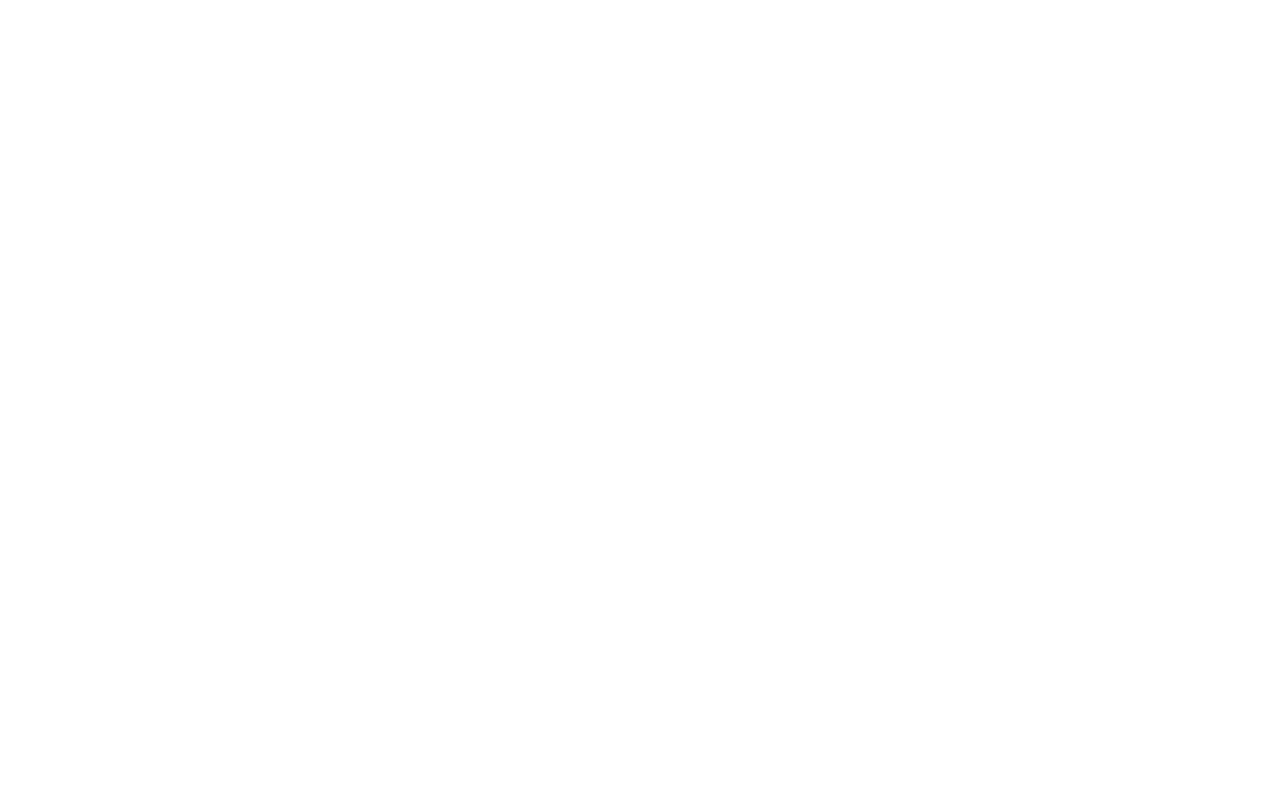
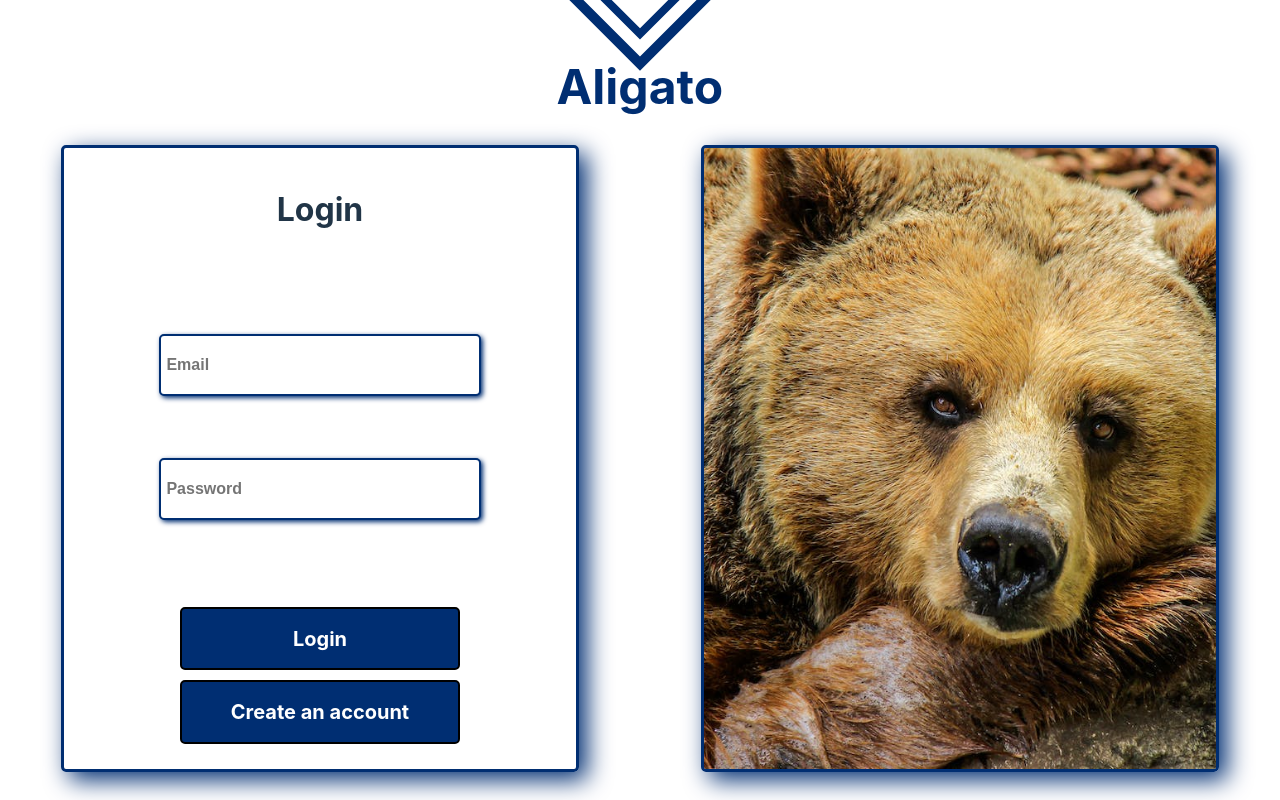
Before and after one commit to Patr0sss/Aligato-shop, a React (Vite) app: page /loginPage in a window 1280 px wide. Built offline with nearby package versions, Linux system fonts and the light colour scheme.

Commit message:
Login page

```diff
--- a/src/App.css
+++ b/src/App.css
@@ -27,8 +27,6 @@
   overflow-x: hidden;
   padding-top: 10px;
   padding-bottom: 140px;
-  background-color: #009cf1;
-  background-color: #7fcdf8;
   background-color: rgb(149, 193, 246);
 }
 
@@ -118,7 +116,7 @@
   justify-content: space-between;
   font-weight: bold;
   color: white;
-  padding-bottom: 5px;
+  padding-bottom: 15px;
   padding-top: 5px;
 }
 .filteringOptions {
@@ -129,6 +127,7 @@
   width: 50%;
   font-family: Arial;
   font-size: 20px;
+  /* padding-bottom: 10px; */
 }
 
 .filterOption {
@@ -158,6 +157,19 @@
   font-family: arial;
   font-weight: bold;
   font-size: 3rem;
+}
+
+.buyingInput,
+.buyingInput:hover,
+.buyingInput::selection {
+  width: 50%;
+  height: 35px;
+  border: none;
+  outline: transparent;
+  border-radius: 5px;
+  font-size: 20px;
+  padding-left: 10px;
+  padding-right: 10px;
 }
 
 @media (max-width: 950px) {
--- a/src/App.tsx
+++ b/src/App.tsx
@@ -149,6 +149,10 @@
                 </div>
               ))}
             </div>
+            <input
+              placeholder="Czego Szukasz ?"
+              className="buyingInput"
+            ></input>
             <div className="numItems">Number Of Items : {itemCount}</div>
           </div>
 
--- a/src/components/NavBar/NavBar.css
+++ b/src/components/NavBar/NavBar.css
@@ -49,9 +49,47 @@
   border-radius: 20px;
   padding: 4px;
   font-family: Arial;
-  font-size: 20px;
+  font-size: 30px;
   font-weight: bold;
   color: white;
+}
+
+.LoginDivForTriangle2 {
+  height: 110px;
+  display: flex;
+  justify-content: center;
+  align-items: center;
+}
+
+.boxForTriangle2 {
+  height: 100px;
+  aspect-ratio: 1;
+  display: flex;
+  justify-content: center;
+  align-items: center;
+  position: absolute;
+  top: 0;
+}
+
+.loginPageBigTriangle2 {
+  width: 100%;
+  aspect-ratio: 1;
+  border: 10px solid white;
+  transform: translateY(-50%) rotate(135deg);
+  margin: auto;
+  display: flex;
+  justify-content: center;
+  align-items: center;
+}
+
+.loginPageSmallTriangle2 {
+  width: 50%;
+  aspect-ratio: 1;
+  border: 8px solid white;
+  position: relative;
+  display: flex;
+  justify-content: center;
+  align-items: center;
 }
 
 @media (max-width: 950px) {
--- a/src/pages/itemPage/ItemPage.tsx
+++ b/src/pages/itemPage/ItemPage.tsx
@@ -74,7 +74,7 @@
                 <div
                   className="sign"
                   onClick={() => {
-                    if (quantity > 0) {
+                    if (quantity > 1) {
                       setQuantity(quantity - 1);
                     }
                   }}
@@ -93,7 +93,7 @@
                   +
                 </div>
               </div>
-              <div className="dollarPrice">${newData.price}</div>
+              <div className="dollarPrice">${newData.price * quantity}</div>
             </div>
             <div className="addCart">
               <div className="cartButton">add to cart</div>
--- a/src/pages/loginPage/LoginPage.css
+++ b/src/pages/loginPage/LoginPage.css
@@ -0,0 +1,269 @@
+.loginPage {
+  width: 100vw;
+  min-height: 100vh;
+  display: flex;
+  justify-content: center;
+  align-items: center;
+  flex-direction: column;
+}
+
+.LoginDivForTriangle {
+  height: 110px;
+  display: flex;
+  justify-content: center;
+  align-items: center;
+}
+
+.boxForTriangle {
+  height: 100px;
+  aspect-ratio: 1;
+  display: flex;
+  justify-content: center;
+  align-items: center;
+  position: absolute;
+  top: 0;
+}
+
+.loginPageBigTriangle {
+  width: 100%;
+  aspect-ratio: 1;
+  border: 10px solid #002e72;
+  transform: translateY(-50%) rotate(135deg);
+  margin: auto;
+  display: flex;
+  justify-content: center;
+  align-items: center;
+}
+
+.loginPageSmallTriangle {
+  width: 50%;
+  aspect-ratio: 1;
+  border: 8px solid #002e72;
+  position: relative;
+  display: flex;
+  justify-content: center;
+  align-items: center;
+}
+
+.AbsoluteBrand,
+.AbsoluteBrand:hover {
+  transform: rotate(-135deg) translateY(120%);
+  position: absolute;
+  font-size: 3rem;
+  font-weight: bold;
+  color: #002e72;
+}
+.boxDownLoginPage {
+  width: 100%;
+  height: calc(100vh - 110px);
+  display: flex;
+  align-items: center;
+  justify-content: center;
+}
+
+.loginCardLeft {
+  width: 50%;
+  min-width: 400px;
+  min-height: 500px;
+  height: 90%;
+  display: flex;
+  justify-content: center;
+  border-radius: 5px;
+}
+
+.loginCardRight {
+  width: 50%;
+  height: 90%;
+  min-width: 400px;
+  min-height: 500px;
+  display: flex;
+  justify-content: center;
+  border-radius: 5px;
+}
+
+.loginLeftCardAnimation {
+  animation: slideAnimation2 0.5s linear 1 alternate;
+}
+
+.loginRightCardAnimation {
+  animation: slideAnimation 0.5s linear 1 alternate;
+}
+
+@keyframes slideAnimation {
+  0% {
+    transform: translateX(0);
+  }
+  100% {
+    transform: translateX(-100%);
+  }
+}
+
+@keyframes slideAnimation2 {
+  0% {
+    transform: translateX(0);
+  }
+  100% {
+    transform: translateX(100%);
+  }
+}
+
+@keyframes slideAnimation3 {
+  0% {
+    transform: translateX(100%);
+  }
+  100% {
+    transform: translateX(0%);
+  }
+}
+
+@keyframes slideAnimation4 {
+  0% {
+    transform: translateX(-100%);
+  }
+  100% {
+    transform: translateX(0%);
+  }
+}
+
+.loginLeftCardAnimation {
+  transform: translateX(100%);
+}
+
+.loginRightCardAnimation {
+  transform: translateX(-100%);
+}
+
+.loginRightCardAnimationReverse {
+  animation: slideAnimation3 0.5s linear 1 alternate;
+}
+
+.loginLeftCardAnimationReverse {
+  animation: slideAnimation4 0.5s linear 1 alternate;
+}
+
+.leftBoxForShadow {
+  width: 80%;
+  height: 100%;
+  border-radius: 5px;
+  border: 3px solid #002e72;
+  box-shadow: 8px 8px 24px 0px #002e72;
+}
+
+.loginPageImage1 {
+  width: 80%;
+  height: 100%;
+  border-radius: 5px;
+  object-fit: cover;
+  border: 3px solid #002e72;
+  box-shadow: 8px 8px 24px 0px #002e72;
+}
+
+.leftLoginBar1 {
+  width: 100%;
+  height: 20%;
+  display: flex;
+  justify-content: center;
+  align-items: center;
+  font-weight: bold;
+  font-size: 30px;
+  font-size: 2rem;
+}
+.leftLoginBar2 {
+  width: 100%;
+  height: 50%;
+  display: flex;
+  justify-content: space-evenly;
+  align-items: center;
+  flex-direction: column;
+}
+
+.leftLoginBar3 {
+  font-size: 20px;
+}
+
+.killHim {
+  display: none;
+}
+
+.logRegBox {
+  height: 30%;
+  display: flex;
+  justify-content: center;
+  align-items: center;
+  flex-direction: column;
+  gap: 10px;
+}
+.logRegButton {
+  background-color: #002e72;
+  height: 32%;
+  width: 50%;
+  color: white;
+  border: 2px solid black;
+
+  border-radius: 5px;
+  padding-left: 10px;
+  padding-right: 10px;
+}
+
+.logPageInput {
+  outline: transparent;
+  width: 60%;
+  height: 18%;
+  border-radius: 5px;
+  color: black;
+  border: 2px solid #002e72;
+  padding-left: 5px;
+  padding-right: 5px;
+  box-shadow: 2px 2px 5px 0px #002e72;
+  font-weight: bold;
+  font-family: arial;
+  font-size: 16px;
+}
+
+@media (max-width: 950px) {
+  .loginCardRight {
+    display: none;
+    animation: none;
+  }
+
+  .loginCardLeft {
+    width: 60%;
+    display: flex;
+    justify-content: center;
+    align-items: center;
+    animation: none;
+    min-width: 100%;
+  }
+
+  .leftBoxForShadow {
+    width: 90%;
+    max-width: 500px;
+  }
+
+  .loginLeftCardAnimation {
+    animation: none;
+    transform: translateX(0px);
+  }
+
+  .loginRightCardAnimation {
+    animation: none;
+    transform: translateX(0px);
+  }
+
+  input {
+    width: 80%;
+    max-width: 300px;
+  }
+
+  .AbsoluteBrand {
+    transform: rotate(-135deg) translateY(155%);
+    font-size: 2rem;
+  }
+}
+
+@media (max-width: 400px) {
+  .logRegButton {
+    width: 220px;
+    font-size: 14px;
+  }
+}
--- a/src/pages/loginPage/LoginPage.tsx
+++ b/src/pages/loginPage/LoginPage.tsx
@@ -1,4 +1,85 @@
+import { useState } from "react";
+import "./LoginPage.css";
+import { Link } from "react-router-dom";
+
 function LoginPage() {
-  return <div></div>;
+  const [loggingMode, setLoggingMode] = useState("Login");
+  const [animationRegistration, setAnimationRegistration] = useState(false);
+  const [animationReverse, setAnimationReverse] = useState(false);
+  return (
+    <div className="loginPage">
+      <div className="LoginDivForTriangle">
+        <div className="boxForTriangle">
+          <div className="loginPageBigTriangle">
+            <div className="loginPageSmallTriangle">
+              <Link to="/" className="AbsoluteBrand">
+                Aligato
+              </Link>
+            </div>
+          </div>
+        </div>
+      </div>
+      <div className="boxDownLoginPage">
+        <div
+          className={
+            animationRegistration
+              ? "loginCardLeft loginLeftCardAnimation"
+              : animationReverse
+              ? "loginCardLeft loginRightCardAnimationReverse"
+              : "loginCardLeft"
+          }
+        >
+          <div className="leftBoxForShadow">
+            <div className="leftLoginBar1">{loggingMode}</div>
+            <div className="leftLoginBar2">
+              <input placeholder="Email" className="logPageInput"></input>
+              <input
+                placeholder="Password"
+                type="password"
+                className="logPageInput"
+              ></input>
+              <input
+                placeholder="Repeat Password"
+                type="password"
+                className={
+                  loggingMode == "Register" ? "logPageInput" : "killHim"
+                }
+              ></input>
+            </div>
+            <div className="logRegBox">
+              <div className="logRegButton leftLoginBar1 leftLoginBar3">
+                {loggingMode}
+              </div>
+              <div
+                className="leftLoginBar1 leftLoginBar3 logRegButton"
+                onClick={() => {
+                  setAnimationRegistration(!animationRegistration);
+                  setLoggingMode(
+                    loggingMode === "Login" ? "Register" : "Login"
+                  );
+                  setAnimationReverse(true);
+                }}
+              >
+                {loggingMode == "Login"
+                  ? "Create an account"
+                  : "Click here to login"}
+              </div>
+            </div>
+          </div>
+        </div>
+        <div
+          className={
+            animationRegistration
+              ? "loginCardRight loginRightCardAnimation"
+              : animationReverse
+              ? "loginCardRight loginLeftCardAnimationReverse"
+              : "loginCardRight"
+          }
+        >
+          <img src="/src/assets/bear.jpg" className="loginPageImage1"></img>
+        </div>
+      </div>
+    </div>
+  );
 }
 export default LoginPage;
--- a/src/pages/profilePage/ProfilePage.css
+++ b/src/pages/profilePage/ProfilePage.css
@@ -1,7 +1,4 @@
 .profilePage {
-  display: flex;
-  justify-content: center;
-  align-items: center;
+  min-height: 100vh;
   width: 100vw;
-  flex-direction: column;
 }
```
Also changed, not shown: src/components/NavBar/NavBar.tsx (+14 -4 lines), src/assets/bear.jpg (added).
